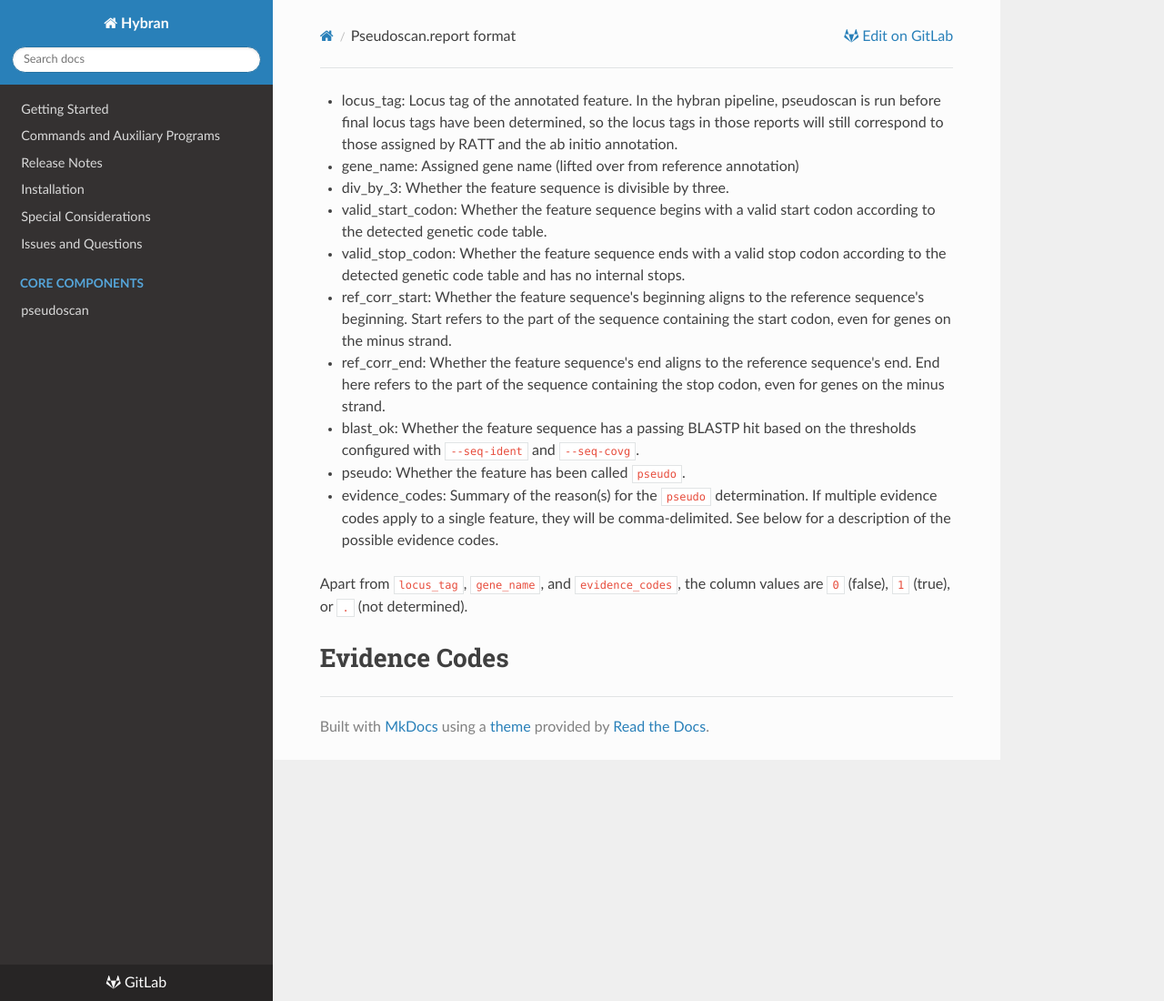
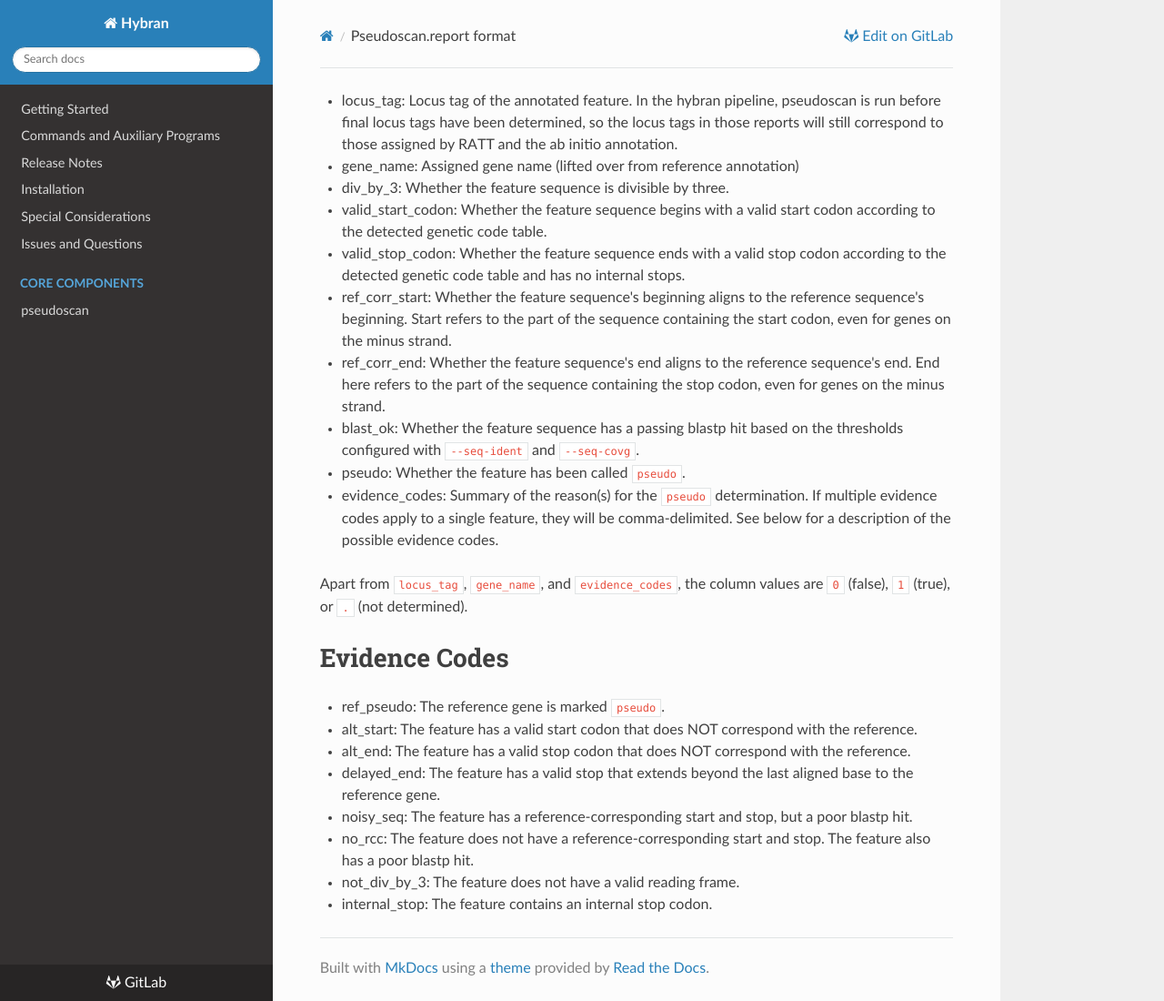
Before and after one commit to LPCDRP/hybran, an MkDocs documentation site: the page built from docs/pseudoscan.report-format.md, in a window 1280 px wide and 1100 px high. Shown: the whole window at 91% size. Built offline with MkDocs 1.6.1, drawn with Linux system fonts in a browser that asks for light colours; nearby versions of some CDN libraries.

Commit message:
Add evidence codes to the report format

```diff
--- a/docs/pseudoscan.report-format.md
+++ b/docs/pseudoscan.report-format.md
@@ -16,7 +16,7 @@ Start refers to the part of the sequence containing the start codon, even for ge
 Whether the feature sequence's end aligns to the reference sequence's end.
 End here refers to the part of the sequence containing the stop codon, even for genes on the minus strand.
 - blast_ok:
-Whether the feature sequence has a passing BLASTP hit based on the thresholds configured with `--seq-ident` and `--seq-covg`.
+Whether the feature sequence has a passing blastp hit based on the thresholds configured with `--seq-ident` and `--seq-covg`.
 - pseudo:
 Whether the feature has been called `pseudo`.
 - evidence_codes:
@@ -27,3 +27,19 @@ See below for a description of the possible evidence codes.
 Apart from `locus_tag`, `gene_name`, and `evidence_codes`, the column values are `0` (false), `1` (true), or `.` (not determined).
 
 # Evidence Codes
+- ref_pseudo:
+The reference gene is marked `pseudo`.
+- alt_start:
+The feature has a valid start codon that does NOT correspond with the reference.
+- alt_end:
+The feature has a valid stop codon that does NOT correspond with the reference.
+- delayed_end:
+The feature has a valid stop that extends beyond the last aligned base to the reference gene.
+- noisy_seq:
+The feature has a reference-corresponding start and stop, but a poor blastp hit.
+- no_rcc:
+The feature does not have a reference-corresponding start and stop. The feature also has a poor blastp hit.
+- not_div_by_3:
+The feature does not have a valid reading frame.
+- internal_stop:
+The feature contains an internal stop codon.
```
